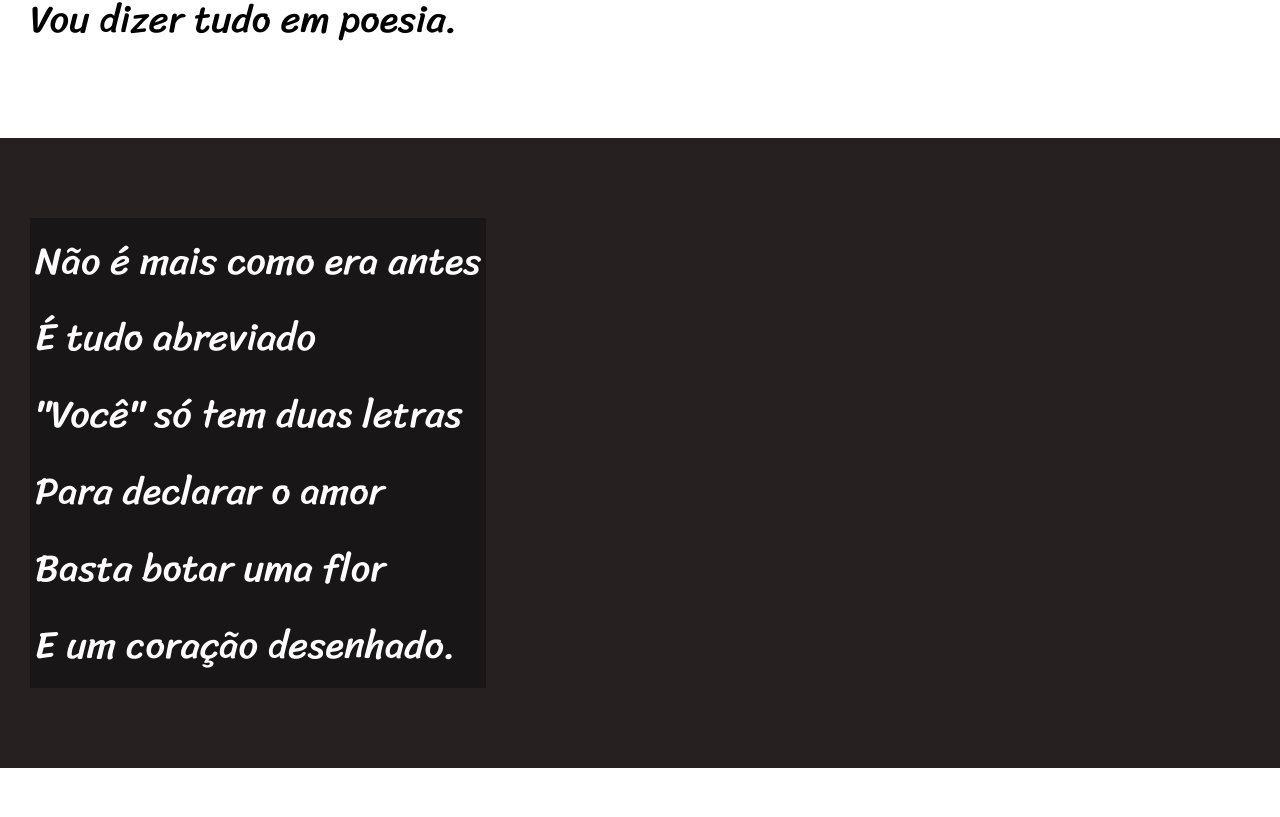
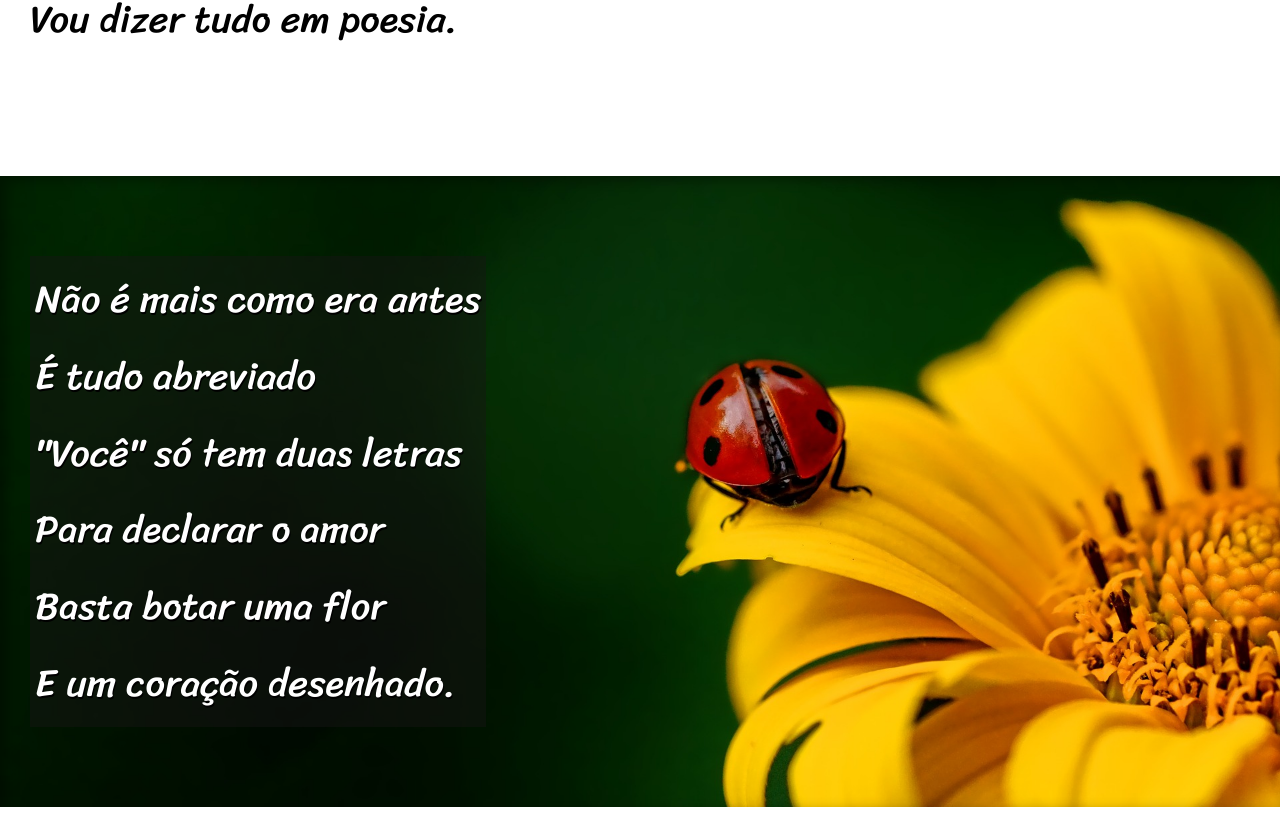
Before and after one commit to pekzinn1/html, a plain HTML site: page desafios/projeto cordel/index.html in a window 1280 px wide. Shown: the part 743-1560 px from the top of the page. Drawn offline with Linux system fonts and the light colour scheme.

Commit message:
projeto terminado

```diff
--- a/desafios/projeto cordel/estilo/style.css
+++ b/desafios/projeto cordel/estilo/style.css
@@ -35,7 +35,6 @@ header > h1 {
 
 header > p {
     padding-bottom: 50px;
-
 }
 
 a {
@@ -48,6 +47,10 @@ a:hover {
     text-decoration: underline;
 }
 
+section > p {
+    padding-bottom: 1em;
+}
+
 section{
     font-family: var(--fonte3);
     font-size: 3vw;
@@ -58,20 +61,33 @@ section{
 }
 
 .normal{
-
     background-color: white;
     color: black;
 }
 
 .imagem{
+    box-shadow: inset 6px 4px 13px 0px rgba(0, 0, 0, 0.349);
     background-color: rgb(39, 32, 32);
     color: white;
+    background-size: cover;
+    background-attachment: fixed;
+}
+
+#img01{
+    background-image: url(../imagens/background001.jpg);
+    background-position: right center;
+}
+
+#img02{
+    background-image: url(../imagens/background002.jpg);
+    background-position: right center;
 }
 
 .imagem > p {
+    text-shadow: 1px 2px 0px black;
     padding: 5px;
     display: inline-block;
-    background-color: rgb(24, 22, 22);
+    background-color: rgba(24, 22, 22, 0.452);
 }
 
 footer {
--- a/desafios/projeto cordel/index.html
+++ b/desafios/projeto cordel/index.html
@@ -26,7 +26,7 @@
             </p>
         </section>
 
-        <section class="imagem">
+        <section class="imagem" id="img01">
             <p>
                 Não é mais como era antes <br>
                 É tudo abreviado <br>
@@ -60,7 +60,7 @@
 
         </section>
 
-        <section class="imagem">
+        <section class="imagem" id="img02">
             <p>
                 Tenho saudade das cartas <br>
                 Escritas com a própria mão <br>
@@ -96,7 +96,7 @@
     </main>
 
     <footer>
-        <p>Site cridado por pekzin </p>
+        <p>Site criado por pekzin </p>
     </footer>
 </body>
 </html>
```
